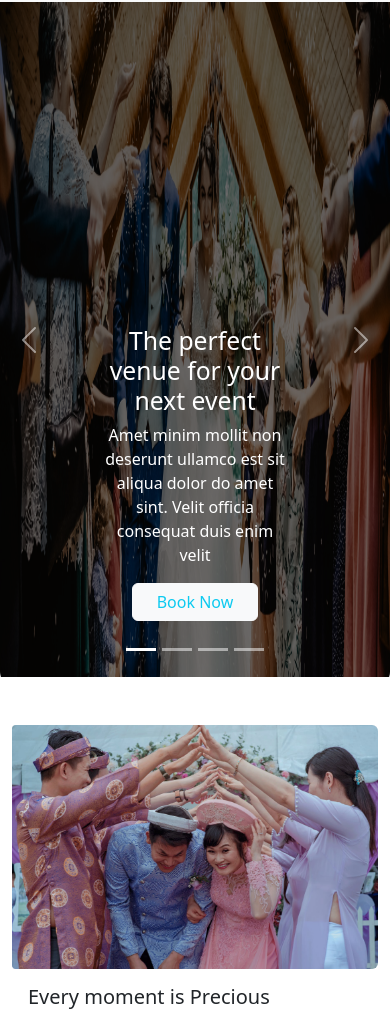
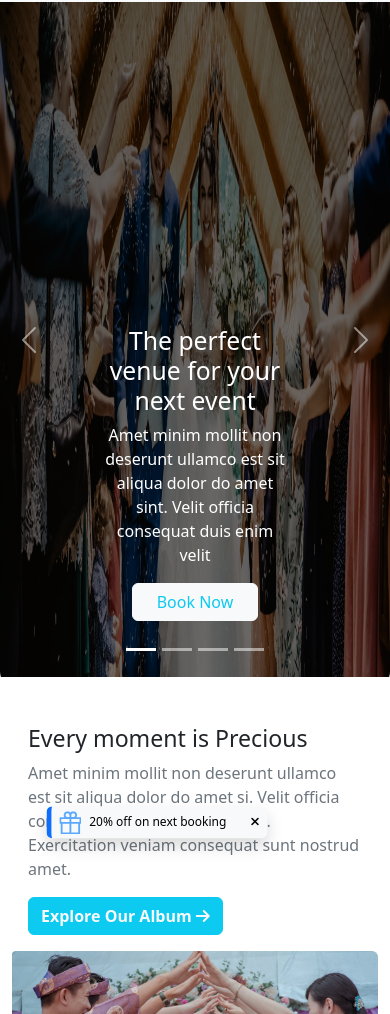
Before and after one commit to kawsar12759/bootstrap-practice-projects, a plain HTML site: page convention-center/index.html in a window 390 px wide. Shown: the part 54-1068 px from the top of the page. Drawn offline with nearby package versions, Linux system fonts and the light colour scheme.

Commit message:
Resolved Responsive Issues

```diff
--- a/convention-center/index.html
+++ b/convention-center/index.html
@@ -101,13 +101,11 @@
 
     <div class="container d-flex justify-content-center mt-5 mb-5">
         <div class="card mb-3 w-100 border-0">
-            <div class="row g-0">
-                <div class="col-md-5">
-                    <img src="images/wedding.png" class="img-fluid rounded-end" alt="...">
-                </div>
+            <div class="row g-0 d-flex flex-row-reverse">
+
                 <div class="col-md-7 ms-10 d-flex align-items-center position-relative">
                     <div
-                        class="text-black position-absolute border-start border-5 border-primary shadow-lg top-30 end-0 translate-middle badge bg-light  px-2">
+                        class="text-black position-absolute border-start border-5 border-primary shadow top-30 end-0 translate-middle badge bg-light  px-2">
                         <div class="d-flex align-items-center">
                             <img class="img-fluid" src="icons/Vector.svg" alt="">
                             <span class="fw-normal ps-2 pe-4 m-0">20% off on next booking</span>
@@ -115,14 +113,20 @@
                         </div>
                     </div>
 
-                    <div class="card-body pt-N0">
-                        <h5 class="card-title mt-0">Every moment is Precious </h5>
-                        <p class="card-text text-secondary">Amet minim mollit non deserunt ullamco est sit aliqua dolor do amet si.
+                    <div class="card-body pt-0">
+                        <h3 class="mt-0 pt-0">Every moment is Precious </h3>
+                        <p class="card-text text-secondary">Amet minim mollit non deserunt ullamco est sit aliqua dolor
+                            do amet si.
                             Velit officia consequat duis enim velit mollit. Exercitation veniam consequat sunt nostrud
                             amet.</p>
-                        <button class="btn btn-info text-light fw-bold">Explore Our Album <i
-                                class="fa-solid fa-arrow-right"></i></button>
+                        <div class="justify-content-center">
+                            <button class="btn btn-info text-light fw-bold">Explore Our Album <i
+                                    class="fa-solid fa-arrow-right"></i></button>
+                        </div>
                     </div>
+                </div>
+                <div class="col-md-5">
+                    <img src="images/wedding.png" class="img-fluid rounded-end" alt="...">
                 </div>
             </div>
         </div>
@@ -130,7 +134,7 @@
 
 
     <section class="container mb-5">
-        <h2 class="text-center mb-5">Our Packages</h2>
+        <h2 class="text-center mb-4">Our Packages</h2>
 
         <div class="row row-cols-1 row-cols-md-2 row-cols-lg-4 g-4 mt-4">
             <div class="col">
```
Also changed, not shown: convention-center/style.css (line endings or trailing spaces).
